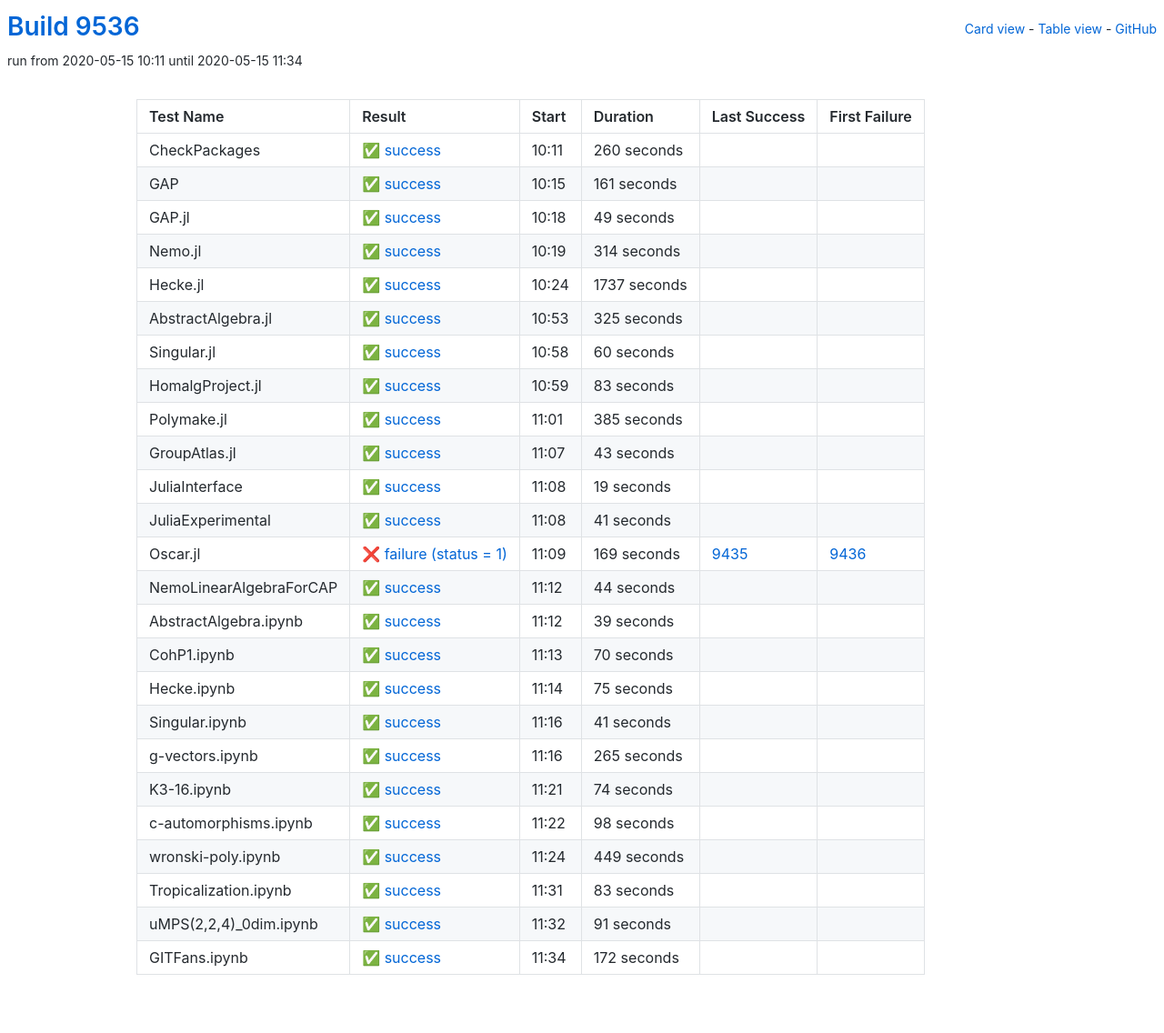
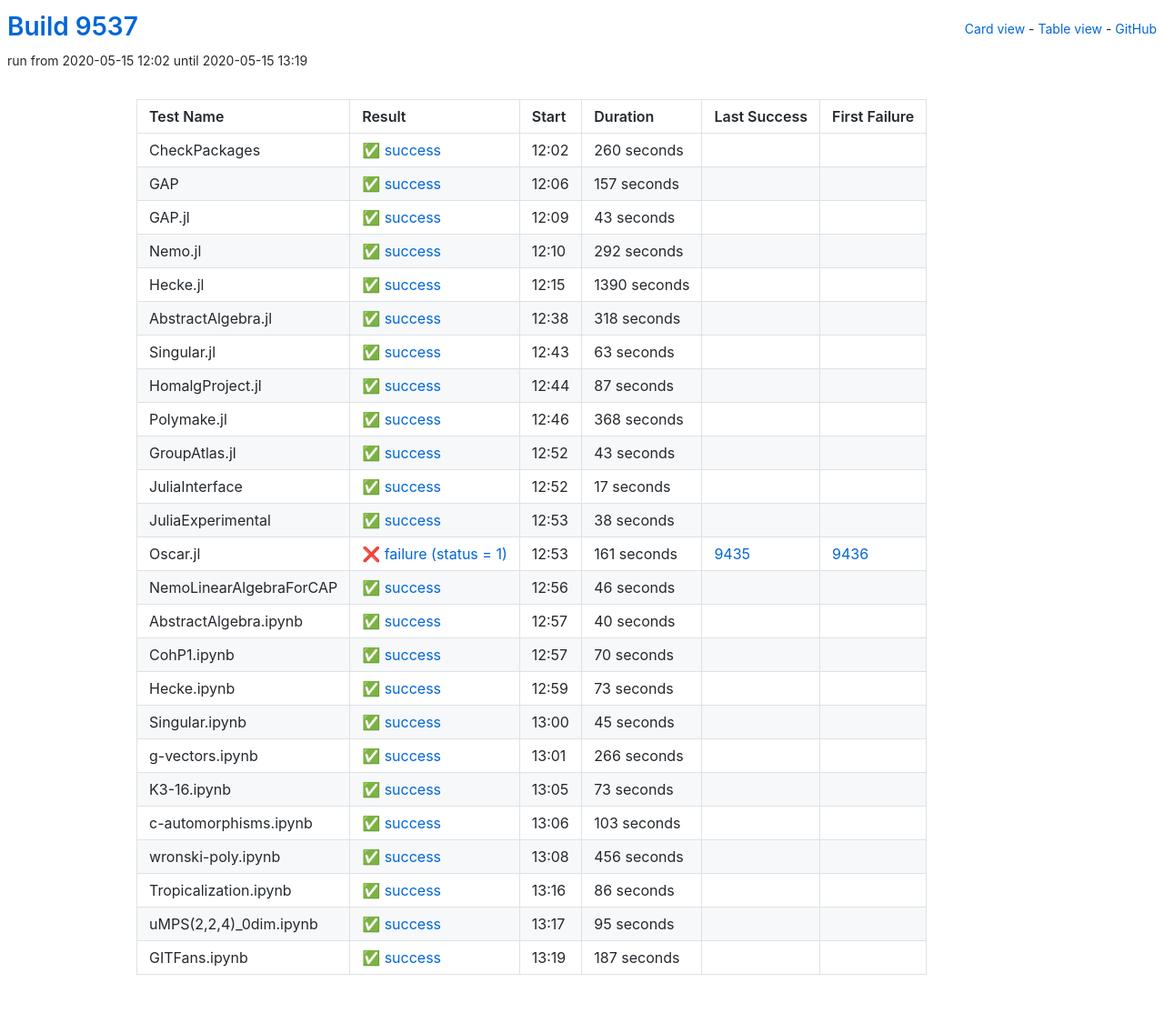
Before and after one commit to oscar-system/oscar-ci-status, a Jekyll site: the page built from table.html, in a window 1280 px wide. Shown: the whole page at 91% size. Built offline with Jekyll 4.4.1, drawn with Linux system fonts in a browser that asks for light colours.

Commit message:
Build 9537

```diff
--- a/_data/ci.yml
+++ b/_data/ci.yml
@@ -1,5 +1,5 @@
-build: 9536
-build_url: https://oscarci.mathematik.uni-kl.de/job/oscar/9536/
+build: 9537
+build_url: https://oscarci.mathematik.uni-kl.de/job/oscar/9537/
 job: oscar
 tests:
 - duration: 260
@@ -9,105 +9,105 @@ tests:
   id: checkpackages
   last_success: false
   last_success_url: null
-  log: https://oscarci.mathematik.uni-kl.de/job/oscar/9536/artifact/logs/build-9536/CheckPackages.log
+  log: https://oscarci.mathematik.uni-kl.de/job/oscar/9537/artifact/logs/build-9537/CheckPackages.log
   name: CheckPackages
-  start: 2020-05-15 10:11
+  start: 2020-05-15 12:02
   status: success
   success: true
-- duration: 161
+- duration: 157
   exitcode: 0
   first_failure: false
   first_failure_url: null
   id: gap
   last_success: false
   last_success_url: null
-  log: https://oscarci.mathematik.uni-kl.de/job/oscar/9536/artifact/logs/build-9536/GAP.log
+  log: https://oscarci.mathematik.uni-kl.de/job/oscar/9537/artifact/logs/build-9537/GAP.log
   name: GAP
-  start: 2020-05-15 10:15
+  start: 2020-05-15 12:06
   status: success
   success: true
-- duration: 49
+- duration: 43
   exitcode: 0
   first_failure: false
   first_failure_url: null
   id: gap-jl
   last_success: false
   last_success_url: null
-  log: https://oscarci.mathematik.uni-kl.de/job/oscar/9536/artifact/logs/build-9536/GAP.jl.log
+  log: https://oscarci.mathematik.uni-kl.de/job/oscar/9537/artifact/logs/build-9537/GAP.jl.log
   name: GAP.jl
-  start: 2020-05-15 10:18
+  start: 2020-05-15 12:09
   status: success
   success: true
-- duration: 314
+- duration: 292
   exitcode: 0
   first_failure: false
   first_failure_url: null
   id: nemo-jl
   last_success: false
   last_success_url: null
-  log: https://oscarci.mathematik.uni-kl.de/job/oscar/9536/artifact/logs/build-9536/Nemo.jl.log
+  log: https://oscarci.mathematik.uni-kl.de/job/oscar/9537/artifact/logs/build-9537/Nemo.jl.log
   name: Nemo.jl
-  start: 2020-05-15 10:19
+  start: 2020-05-15 12:10
   status: success
   success: true
-- duration: 1737
+- duration: 1390
   exitcode: 0
   first_failure: false
   first_failure_url: null
   id: hecke-jl
   last_success: false
   last_success_url: null
-  log: https://oscarci.mathematik.uni-kl.de/job/oscar/9536/artifact/logs/build-9536/Hecke.jl.log
+  log: https://oscarci.mathematik.uni-kl.de/job/oscar/9537/artifact/logs/build-9537/Hecke.jl.log
   name: Hecke.jl
-  start: 2020-05-15 10:24
+  start: 2020-05-15 12:15
   status: success
   success: true
-- duration: 325
+- duration: 318
   exitcode: 0
   first_failure: false
   first_failure_url: null
   id: abstractalgebra-jl
   last_success: false
   last_success_url: null
-  log: https://oscarci.mathematik.uni-kl.de/job/oscar/9536/artifact/logs/build-9536/AbstractAlgebra.jl.log
+  log: https://oscarci.mathematik.uni-kl.de/job/oscar/9537/artifact/logs/build-9537/AbstractAlgebra.jl.log
   name: AbstractAlgebra.jl
-  start: 2020-05-15 10:53
+  start: 2020-05-15 12:38
   status: success
   success: true
-- duration: 60
+- duration: 63
   exitcode: 0
   first_failure: false
   first_failure_url: null
   id: singular-jl
   last_success: false
   last_success_url: null
-  log: https://oscarci.mathematik.uni-kl.de/job/oscar/9536/artifact/logs/build-9536/Singular.jl.log
+  log: https://oscarci.mathematik.uni-kl.de/job/oscar/9537/artifact/logs/build-9537/Singular.jl.log
   name: Singular.jl
-  start: 2020-05-15 10:58
+  start: 2020-05-15 12:43
   status: success
   success: true
-- duration: 83
+- duration: 87
   exitcode: 0
   first_failure: false
   first_failure_url: null
   id: homalgproject-jl
   last_success: false
   last_success_url: null
-  log: https://oscarci.mathematik.uni-kl.de/job/oscar/9536/artifact/logs/build-9536/HomalgProject.jl.log
+  log: https://oscarci.mathematik.uni-kl.de/job/oscar/9537/artifact/logs/build-9537/HomalgProject.jl.log
   name: HomalgProject.jl
-  start: 2020-05-15 10:59
+  start: 2020-05-15 12:44
   status: success
   success: true
-- duration: 385
+- duration: 368
   exitcode: 0
   first_failure: false
   first_failure_url: null
   id: polymake-jl
   last_success: false
   last_success_url: null
-  log: https://oscarci.mathematik.uni-kl.de/job/oscar/9536/artifact/logs/build-9536/Polymake.jl.log
+  log: https://oscarci.mathematik.uni-kl.de/job/oscar/9537/artifact/logs/build-9537/Polymake.jl.log
   name: Polymake.jl
-  start: 2020-05-15 11:01
+  start: 2020-05-15 12:46
   status: success
   success: true
 - duration: 43
@@ -117,69 +117,69 @@ tests:
   id: groupatlas-jl
   last_success: false
   last_success_url: null
-  log: https://oscarci.mathematik.uni-kl.de/job/oscar/9536/artifact/logs/build-9536/GroupAtlas.jl.log
+  log: https://oscarci.mathematik.uni-kl.de/job/oscar/9537/artifact/logs/build-9537/GroupAtlas.jl.log
   name: GroupAtlas.jl
-  start: 2020-05-15 11:07
+  start: 2020-05-15 12:52
   status: success
   success: true
-- duration: 19
+- duration: 17
   exitcode: 0
   first_failure: false
   first_failure_url: null
   id: juliainterface
   last_success: false
   last_success_url: null
-  log: https://oscarci.mathematik.uni-kl.de/job/oscar/9536/artifact/logs/build-9536/JuliaInterface.log
+  log: https://oscarci.mathematik.uni-kl.de/job/oscar/9537/artifact/logs/build-9537/JuliaInterface.log
   name: JuliaInterface
-  start: 2020-05-15 11:08
+  start: 2020-05-15 12:52
   status: success
   success: true
-- duration: 41
+- duration: 38
   exitcode: 0
   first_failure: false
   first_failure_url: null
   id: juliaexperimental
   last_success: false
   last_success_url: null
-  log: https://oscarci.mathematik.uni-kl.de/job/oscar/9536/artifact/logs/build-9536/JuliaExperimental.log
+  log: https://oscarci.mathematik.uni-kl.de/job/oscar/9537/artifact/logs/build-9537/JuliaExperimental.log
   name: JuliaExperimental
-  start: 2020-05-15 11:08
+  start: 2020-05-15 12:53
   status: success
   success: true
-- duration: 169
+- duration: 161
   exitcode: 1
   first_failure: 9436
   first_failure_url: https://oscarci.mathematik.uni-kl.de/job/oscar/9436/
   id: oscar-jl
   last_success: 9435
   last_success_url: https://oscarci.mathematik.uni-kl.de/job/oscar/9435/
-  log: https://oscarci.mathematik.uni-kl.de/job/oscar/9536/artifact/logs/build-9536/Oscar.jl.log
+  log: https://oscarci.mathematik.uni-kl.de/job/oscar/9537/artifact/logs/build-9537/Oscar.jl.log
   name: Oscar.jl
-  start: 2020-05-15 11:09
+  start: 2020-05-15 12:53
   status: failure
   success: false
-- duration: 44
+- duration: 46
   exitcode: 0
   first_failure: false
   first_failure_url: null
   id: nemolinearalgebraforcap
   last_success: false
   last_success_url: null
-  log: https://oscarci.mathematik.uni-kl.de/job/oscar/9536/artifact/logs/build-9536/NemoLinearAlgebraForCAP.log
+  log: https://oscarci.mathematik.uni-kl.de/job/oscar/9537/artifact/logs/build-9537/NemoLinearAlgebraForCAP.log
   name: NemoLinearAlgebraForCAP
-  start: 2020-05-15 11:12
+  start: 2020-05-15 12:56
   status: success
   success: true
-- duration: 39
+- duration: 40
   exitcode: 0
   first_failure: false
   first_failure_url: null
   id: abstractalgebra-ipynb
   last_success: false
   last_success_url: null
-  log: https://oscarci.mathematik.uni-kl.de/job/oscar/9536/artifact/logs/build-9536/AbstractAlgebra.ipynb.log
+  log: https://oscarci.mathematik.uni-kl.de/job/oscar/9537/artifact/logs/build-9537/AbstractAlgebra.ipynb.log
   name: AbstractAlgebra.ipynb
-  start: 2020-05-15 11:12
+  start: 2020-05-15 12:57
   status: success
   success: true
 - duration: 70
@@ -189,116 +189,116 @@ tests:
   id: cohp1-ipynb
   last_success: false
   last_success_url: null
-  log: https://oscarci.mathematik.uni-kl.de/job/oscar/9536/artifact/logs/build-9536/CohP1.ipynb.log
+  log: https://oscarci.mathematik.uni-kl.de/job/oscar/9537/artifact/logs/build-9537/CohP1.ipynb.log
   name: CohP1.ipynb
-  start: 2020-05-15 11:13
+  start: 2020-05-15 12:57
   status: success
   success: true
-- duration: 75
+- duration: 73
   exitcode: 0
   first_failure: false
   first_failure_url: null
   id: hecke-ipynb
   last_success: false
   last_success_url: null
-  log: https://oscarci.mathematik.uni-kl.de/job/oscar/9536/artifact/logs/build-9536/Hecke.ipynb.log
+  log: https://oscarci.mathematik.uni-kl.de/job/oscar/9537/artifact/logs/build-9537/Hecke.ipynb.log
   name: Hecke.ipynb
-  start: 2020-05-15 11:14
+  start: 2020-05-15 12:59
   status: success
   success: true
-- duration: 41
+- duration: 45
   exitcode: 0
   first_failure: false
   first_failure_url: null
   id: singular-ipynb
   last_success: false
   last_success_url: null
-  log: https://oscarci.mathematik.uni-kl.de/job/oscar/9536/artifact/logs/build-9536/Singular.ipynb.log
+  log: https://oscarci.mathematik.uni-kl.de/job/oscar/9537/artifact/logs/build-9537/Singular.ipynb.log
   name: Singular.ipynb
-  start: 2020-05-15 11:16
+  start: 2020-05-15 13:00
   status: success
   success: true
-- duration: 265
+- duration: 266
   exitcode: 0
   first_failure: false
   first_failure_url: null
   id: g-vectors-ipynb
   last_success: false
   last_success_url: null
-  log: https://oscarci.mathematik.uni-kl.de/job/oscar/9536/artifact/logs/build-9536/g-vectors.ipynb.log
+  log: https://oscarci.mathematik.uni-kl.de/job/oscar/9537/artifact/logs/build-9537/g-vectors.ipynb.log
   name: g-vectors.ipynb
-  start: 2020-05-15 11:16
+  start: 2020-05-15 13:01
   status: success
   success: true
-- duration: 74
+- duration: 73
   exitcode: 0
   first_failure: false
   first_failure_url: null
   id: k3-16-ipynb
   last_success: false
   last_success_url: null
-  log: https://oscarci.mathematik.uni-kl.de/job/oscar/9536/artifact/logs/build-9536/K3-16.ipynb.log
+  log: https://oscarci.mathematik.uni-kl.de/job/oscar/9537/artifact/logs/build-9537/K3-16.ipynb.log
   name: K3-16.ipynb
-  start: 2020-05-15 11:21
+  start: 2020-05-15 13:05
   status: success
   success: true
-- duration: 98
+- duration: 103
   exitcode: 0
   first_failure: false
   first_failure_url: null
   id: c-automorphisms-ipynb
   last_success: false
   last_success_url: null
-  log: https://oscarci.mathematik.uni-kl.de/job/oscar/9536/artifact/logs/build-9536/c-automorphisms.ipynb.log
+  log: https://oscarci.mathematik.uni-kl.de/job/oscar/9537/artifact/logs/build-9537/c-automorphisms.ipynb.log
   name: c-automorphisms.ipynb
-  start: 2020-05-15 11:22
+  start: 2020-05-15 13:06
   status: success
   success: true
-- duration: 449
+- duration: 456
   exitcode: 0
   first_failure: false
   first_failure_url: null
   id: wronski-poly-ipynb
   last_success: false
   last_success_url: null
-  log: https://oscarci.mathematik.uni-kl.de/job/oscar/9536/artifact/logs/build-9536/wronski-poly.ipynb.log
+  log: https://oscarci.mathematik.uni-kl.de/job/oscar/9537/artifact/logs/build-9537/wronski-poly.ipynb.log
   name: wronski-poly.ipynb
-  start: 2020-05-15 11:24
+  start: 2020-05-15 13:08
   status: success
   success: true
-- duration: 83
+- duration: 86
   exitcode: 0
   first_failure: false
   first_failure_url: null
   id: tropicalization-ipynb
   last_success: false
   last_success_url: null
-  log: https://oscarci.mathematik.uni-kl.de/job/oscar/9536/artifact/logs/build-9536/Tropicalization.ipynb.log
+  log: https://oscarci.mathematik.uni-kl.de/job/oscar/9537/artifact/logs/build-9537/Tropicalization.ipynb.log
   name: Tropicalization.ipynb
-  start: 2020-05-15 11:31
+  start: 2020-05-15 13:16
   status: success
   success: true
-- duration: 91
+- duration: 95
   exitcode: 0
   first_failure: false
   first_failure_url: null
   id: umps-2-2-4-0dim-ipynb
   last_success: false
   last_success_url: null
-  log: https://oscarci.mathematik.uni-kl.de/job/oscar/9536/artifact/logs/build-9536/uMPS-2-2-4-_0dim.ipynb.log
+  log: https://oscarci.mathematik.uni-kl.de/job/oscar/9537/artifact/logs/build-9537/uMPS-2-2-4-_0dim.ipynb.log
   name: uMPS(2,2,4)_0dim.ipynb
-  start: 2020-05-15 11:32
+  start: 2020-05-15 13:17
   status: success
   success: true
-- duration: 172
+- duration: 187
   exitcode: 0
   first_failure: false
   first_failure_url: null
   id: gitfans-ipynb
   last_success: false
   last_success_url: null
-  log: https://oscarci.mathematik.uni-kl.de/job/oscar/9536/artifact/logs/build-9536/GITFans.ipynb.log
+  log: https://oscarci.mathematik.uni-kl.de/job/oscar/9537/artifact/logs/build-9537/GITFans.ipynb.log
   name: GITFans.ipynb
-  start: 2020-05-15 11:34
+  start: 2020-05-15 13:19
   status: success
   success: true
```
Also changed, not shown: README.md.
